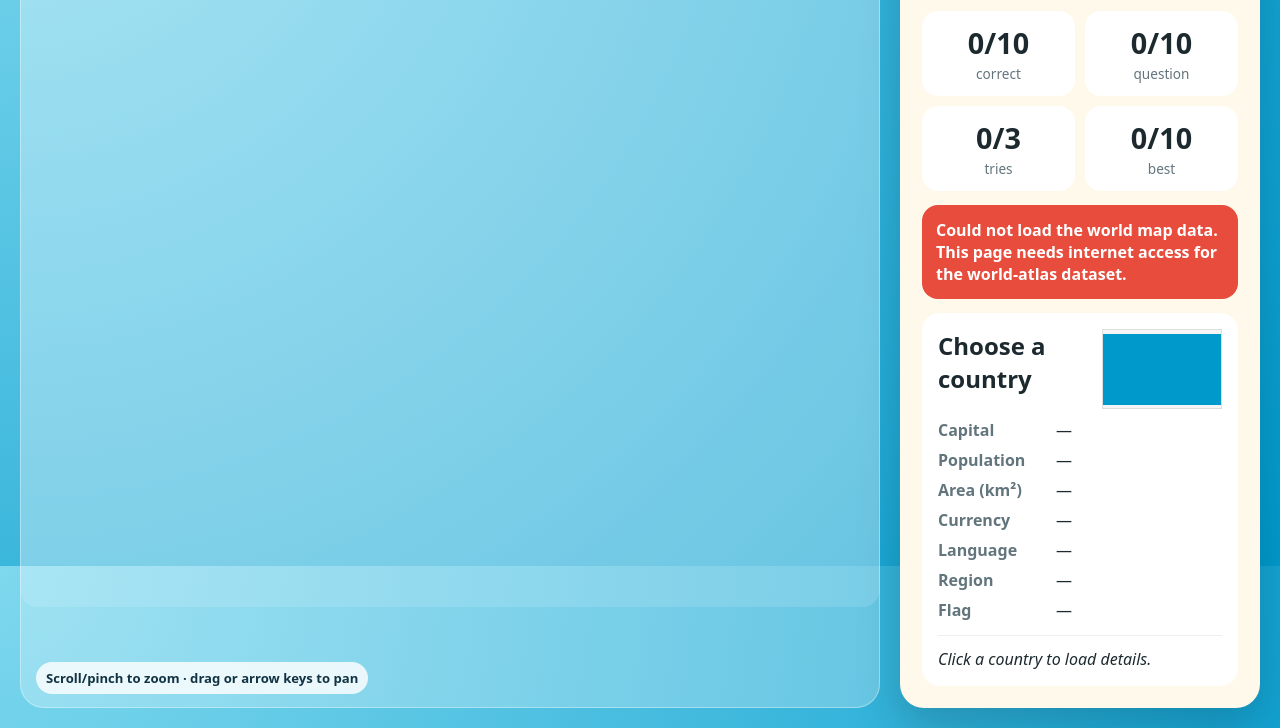
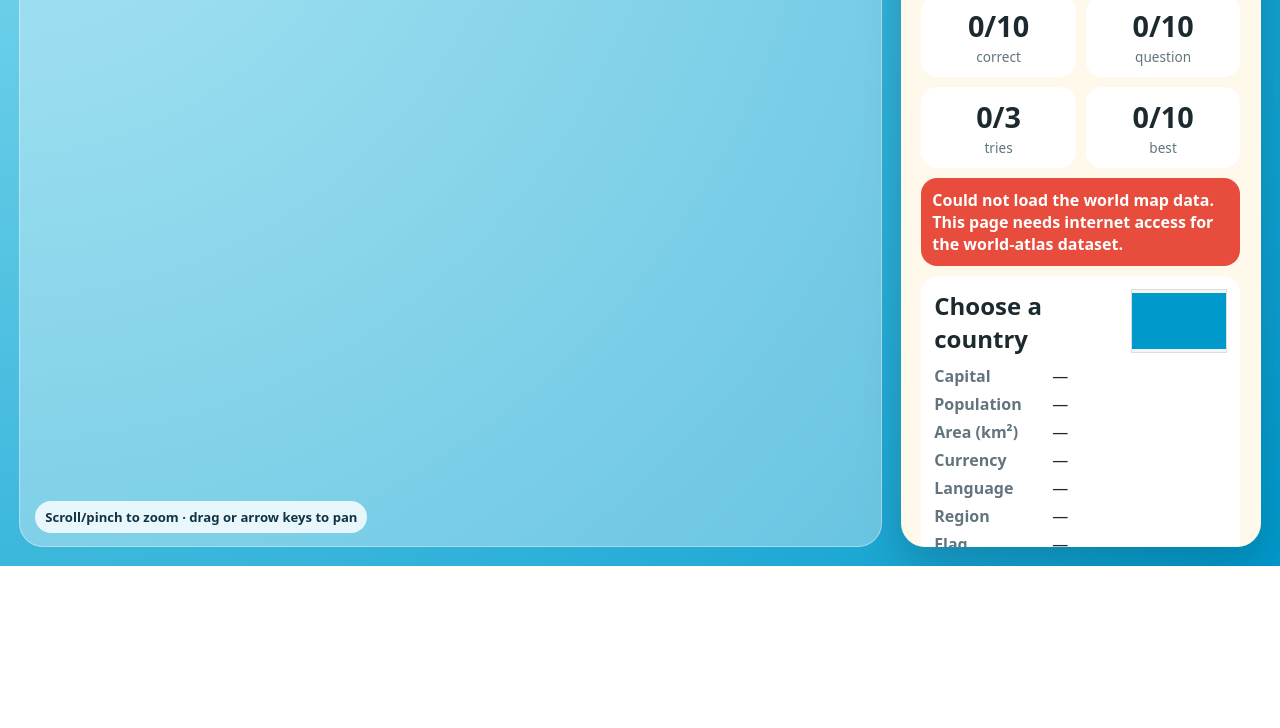
Before and after one commit to davegallant/geoquest, a website: page public/index.html in a window 1280 px wide. Shown: the part 234-962 px from the top of the page. After the commit the page ends 800 px from the top, so only its background shows below. Drawn offline with nearby package versions, Linux system fonts and the light colour scheme; no server answers.

Commit message:
fix(layout): improve laptop screen fit

```diff
--- a/public/style.css
+++ b/public/style.css
@@ -20,15 +20,16 @@ body {
 }
 
 .app {
-  min-height: 100%;
+  height: 100vh;
   display: grid;
-  grid-template-columns: minmax(360px, 1fr) 360px;
-  gap: 20px;
-  padding: 20px;
+  grid-template-columns: minmax(0, 1fr) minmax(320px, 360px);
+  gap: clamp(10px, 1.5vw, 20px);
+  padding: clamp(10px, 1.5vw, 20px);
+  overflow: hidden;
 }
 
 .map-panel {
-  min-height: 560px;
+  min-height: 0;
   display: grid;
   place-items: center;
   border-radius: 24px;
@@ -38,8 +39,10 @@ body {
 }
 
 .map {
-  width: min(100%, 900px);
-  height: min(90vh, 900px);
+  width: 100%;
+  height: 100%;
+  max-width: 900px;
+  max-height: 900px;
   border: 0;
 }
 
@@ -76,13 +79,15 @@ svg.map {
 .side-panel {
   border-radius: 24px;
   background: var(--panel);
-  padding: 22px;
+  padding: clamp(14px, 1.6vw, 22px);
   box-shadow: 0 18px 45px rgba(0,0,0,.18);
-  align-self: start;
+  align-self: stretch;
+  max-height: 100%;
+  overflow: auto;
 }
 
 .eyebrow { margin: 0 0 4px; color: var(--muted); font-weight: 700; text-transform: uppercase; letter-spacing: .08em; font-size: .75rem; }
-h1 { margin: 0 0 18px; font-size: clamp(1.7rem, 4vw, 2.25rem); line-height: 1.05; }
+h1 { margin: 0 0 14px; font-size: clamp(1.45rem, 3vw, 2.15rem); line-height: 1.05; }
 
 .controls { display: grid; grid-template-columns: repeat(2, 1fr); gap: 8px; margin-bottom: 14px; }
 button {
@@ -97,8 +102,8 @@ button {
 button:hover, button.active { background: var(--country-hover); }
 
 .score-card { display: grid; grid-template-columns: 1fr 1fr; gap: 10px; margin-bottom: 14px; }
-.score-card div { background: #fff; border-radius: 16px; padding: 12px; text-align: center; }
-.score-card strong { display: block; font-size: 1.8rem; }
+.score-card div { background: #fff; border-radius: 16px; padding: 10px; text-align: center; }
+.score-card strong { display: block; font-size: clamp(1.25rem, 2.5vw, 1.8rem); }
 .score-card span { color: var(--muted); font-size: .85rem; }
 
 .prompt {
@@ -148,9 +153,18 @@ dd { margin: 0; }
   to { opacity: 0; transform: translate(calc(-50% + var(--x)), calc(-50% + var(--y))) scale(.2); }
 }
 
+@media (max-height: 820px) and (min-width: 851px) {
+  .controls, .score-card, .prompt { margin-bottom: 10px; }
+  .prompt { min-height: 48px; padding: 11px; }
+  .info-card { padding: 13px; }
+  .info-card img { width: 96px; height: 64px; }
+  dl { gap: 6px; }
+  .fun-fact { margin-top: 10px; padding-top: 9px; }
+}
+
 @media (max-width: 850px) {
-  .app { grid-template-columns: 1fr; padding: 12px; }
-  .side-panel { order: -1; }
-  .map-panel { min-height: 420px; }
-  .map { height: 62vh; }
+  .app { height: auto; min-height: 100%; grid-template-columns: 1fr; padding: 12px; overflow: visible; }
+  .side-panel { order: -1; max-height: none; }
+  .map-panel { min-height: 420px; height: 62vh; }
+  .map { height: 100%; }
 }
```
